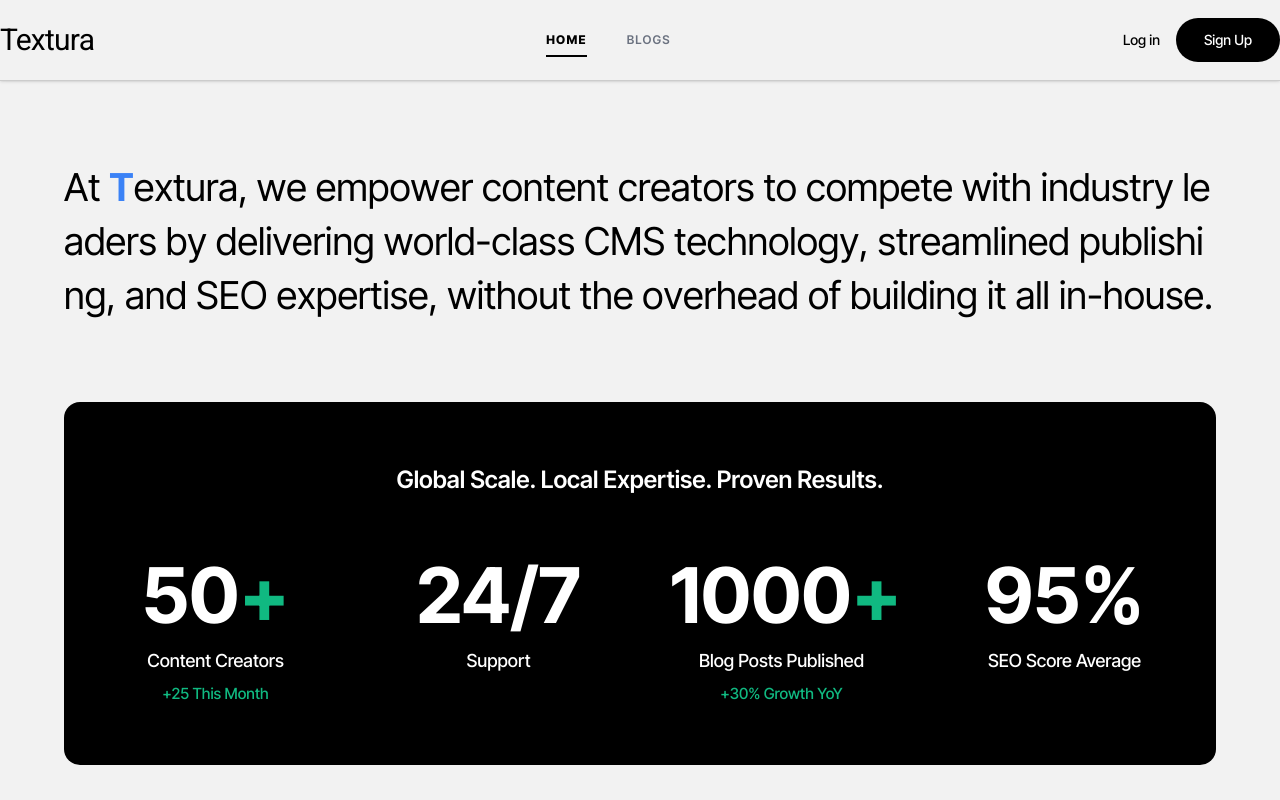
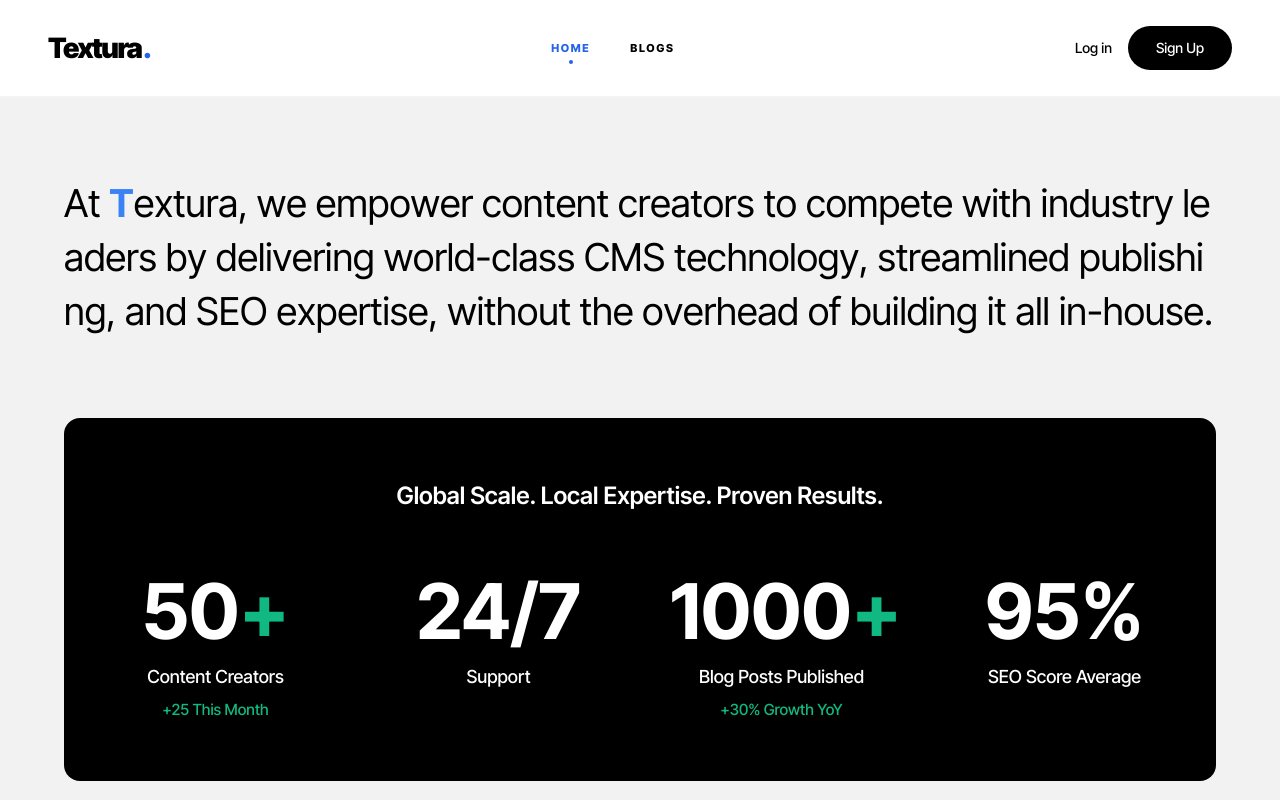
Before and after one commit to deepesh-sr/Textura, a React (Vite) app: page / in a window 1280 px wide. Shown: the top 800 px of the page. Built offline with nearby package versions, Linux system fonts and the light colour scheme; no server answers.

Commit message:
feat: redesign navigation, enhance blog UI, and implement comprehensive SEO

```diff
--- a/src/components/BlogDetail.jsx
+++ b/src/components/BlogDetail.jsx
@@ -32,6 +32,23 @@ const BlogDetail = () => {
       <Helmet>
         <title>{blog.metaTitle || blog.title} | Textura Insights</title>
         <meta name="description" content={blog.metaDescription || blog.title} />
+
+        {/* Open Graph Tags */}
+        <meta property="og:type" content="article" />
+        <meta property="og:title" content={blog.metaTitle || blog.title} />
+        <meta property="og:description" content={blog.metaDescription || blog.title} />
+        <meta property="og:image" content={blog.featuredImage} />
+        <meta property="og:url" content={`${window.location.origin}/blog/${blog.slug}`} />
+        <meta property="og:site_name" content="Textura" />
+
+        {/* Twitter Card Tags */}
+        <meta name="twitter:card" content="summary_large_image" />
+        <meta name="twitter:title" content={blog.metaTitle || blog.title} />
+        <meta name="twitter:description" content={blog.metaDescription || blog.title} />
+        <meta name="twitter:image" content={blog.featuredImage} />
+
+        {/* Canonical URL */}
+        <link rel="canonical" href={`${window.location.origin}/blog/${blog.slug}`} />
       </Helmet>
 
       {/* Modern Hero */}
--- a/src/components/BlogList.jsx
+++ b/src/components/BlogList.jsx
@@ -1,5 +1,6 @@
 import { useState, useEffect } from 'react';
 import { Link } from 'react-router-dom';
+import { Helmet } from 'react-helmet-async';
 import Container from './Container';
 
 const BlogList = () => {
@@ -40,6 +41,18 @@ const BlogList = () => {
 
   return (
     <div style={{ backgroundColor: '#F2F2F2', minHeight: '100vh', padding: '120px 0' }}>
+      <Helmet>
+        <title>Insights & Stories | Textura Digital Strategy</title>
+        <meta name="description" content="Explore the latest trends in content management, SEO optimization, and digital growth strategy from the Textura editorial team." />
+
+        <meta property="og:title" content="Insights & Stories | Textura Digital Strategy" />
+        <meta property="og:description" content="Explore the latest trends in content management, SEO optimization, and digital growth strategy." />
+        <meta property="og:type" content="website" />
+        <meta property="og:url" content={`${window.location.origin}/blogs`} />
+
+        <link rel="canonical" href={`${window.location.origin}/blogs`} />
+      </Helmet>
+
       <Container>
         <div style={{ maxWidth: '800px', marginBottom: '80px' }}>
           <h1 style={{
--- a/src/components/Logo.jsx
+++ b/src/components/Logo.jsx
@@ -2,11 +2,21 @@ const Logo = () => {
   return (
     <a
       href="/"
-      className="text-2xl lg:text-3xl font-normal text-pure-black tracking-tight hover:opacity-80 transition-opacity duration-300"
+      className="hover:opacity-80 transition-opacity duration-300"
       aria-label="Textura - Home"
-      style={{ fontFamily: "'Roboto', sans-serif" }}
+      style={{
+        fontFamily: "'Inter Tight', sans-serif",
+        fontSize: '28px',
+        fontWeight: '900',
+        color: '#000000',
+        letterSpacing: '-0.05em',
+        textDecoration: 'none',
+        display: 'flex',
+        alignItems: 'center'
+      }}
     >
       Textura
+      <span style={{ color: '#2563EB', marginLeft: '1px' }}>.</span>
     </a>
   );
 };
--- a/src/components/Navbar.jsx
+++ b/src/components/Navbar.jsx
@@ -1,35 +1,63 @@
+import { useState, useEffect } from 'react';
 import Logo from './Logo';
 import Navigation from './Navigation';
 import SignIn from './SignIn';
 
 const Navbar = () => {
+  const [scrolled, setScrolled] = useState(false);
+
+  useEffect(() => {
+    const handleScroll = () => {
+      setScrolled(window.scrollY > 20);
+    };
+    window.addEventListener('scroll', handleScroll);
+    return () => window.removeEventListener('scroll', handleScroll);
+  }, []);
+
   return (
-    <header className="bg-pure-white sticky top-0 z-50 shadow-sm" role="banner">
+    <header
+      style={{
+        position: 'sticky',
+        top: 0,
+        zIndex: 100,
+        width: '100%',
+        backgroundColor: scrolled ? 'rgba(255, 255, 255, 0.7)' : '#FFFFFF',
+        backdropFilter: scrolled ? 'blur(20px) saturate(180%)' : 'none',
+        WebkitBackdropFilter: scrolled ? 'blur(20px) saturate(180%)' : 'none',
+        borderBottom: scrolled ? '1px solid rgba(255, 255, 255, 0.3)' : '1px solid #F3F4F6',
+        transition: 'all 0.4s cubic-bezier(0.4, 0, 0.2, 1)',
+        boxShadow: scrolled ? '0 10px 30px -10px rgba(0,0,0,0.05)' : 'none'
+      }}
+    >
       <nav
-        className="max-w-350 mx-auto px-6 lg:px-12"
-        role="navigation"
-        aria-label="Main navigation"
+        style={{
+          maxWidth: '1440px',
+          margin: '0 auto',
+          padding: '0 48px',
+          height: scrolled ? '72px' : '96px',
+          display: 'flex',
+          alignItems: 'center',
+          justifyContent: 'between',
+          transition: 'height 0.4s cubic-bezier(0.4, 0, 0.2, 1)'
+        }}
       >
-        <div className="flex items-center justify-between h-20">
+        <div style={{ display: 'flex', alignItems: 'center', justifyContent: 'space-between', width: '100%' }}>
           {/* Left Column - Logo */}
-          <div className="shrink-0">
+          <div style={{ flexShrink: 0 }}>
             <Logo />
           </div>
 
           {/* Middle Column - Navigation Links */}
-          <div className="hidden lg:flex flex-1 justify-center">
+          <div style={{ flex: 1, display: 'flex', justifyContent: 'center' }}>
             <Navigation />
           </div>
 
           {/* Right Column - Sign In */}
-          <div className="shrink-0">
+          <div style={{ flexShrink: 0 }}>
             <SignIn />
           </div>
         </div>
       </nav>
-
-      {/* Thin line below navbar */}
-      <div className="h-px bg-gray-200"></div>
     </header>
   );
 };
--- a/src/components/Navigation.jsx
+++ b/src/components/Navigation.jsx
@@ -18,26 +18,25 @@ const Navigation = () => {
   ];
 
   return (
-    <ul className="flex items-center gap-8 xl:gap-10" role="menubar" style={{ listStyle: 'none', padding: 0, margin: 0, display: 'flex' }}>
+    <ul style={{ listStyle: 'none', padding: 0, margin: 0, display: 'flex', gap: '40px', alignItems: 'center' }}>
       {navLinks.map((link) => {
         const isActive = location.pathname === link.href;
         const isHashLink = link.href.startsWith('/#');
 
         return (
-          <li key={link.name} role="none">
+          <li key={link.name}>
             {isHashLink ? (
               <a
                 href={link.href}
                 className="group"
                 style={{
                   textDecoration: 'none',
-                  fontSize: '12px',
-                  fontWeight: '700',
-                  letterSpacing: '0.1em',
+                  fontSize: '11px',
+                  fontWeight: '800',
+                  letterSpacing: '0.15em',
                   color: '#000000',
+                  padding: '8px 0',
                   fontFamily: "'Inter Tight', sans-serif",
-                  padding: '8px 0',
-                  position: 'relative',
                   display: 'inline-block'
                 }}
               >
@@ -49,15 +48,15 @@ const Navigation = () => {
                 className="group"
                 style={{
                   textDecoration: 'none',
-                  fontSize: '12px',
-                  fontWeight: isActive ? '800' : '600',
-                  letterSpacing: '0.1em',
-                  color: isActive ? '#000000' : '#6B7280',
+                  fontSize: '11px',
+                  fontWeight: '800',
+                  letterSpacing: '0.15em',
+                  color: isActive ? '#2563EB' : '#000000',
                   fontFamily: "'Inter Tight', sans-serif",
                   padding: '8px 0',
                   position: 'relative',
                   display: 'inline-block',
-                  transition: 'color 0.3s ease'
+                  transition: 'color 0.3s cubic-bezier(0.4, 0, 0.2, 1)'
                 }}
               >
                 {link.name}
@@ -65,13 +64,15 @@ const Navigation = () => {
                   style={{
                     position: 'absolute',
                     bottom: 0,
-                    left: 0,
-                    width: isActive ? '100%' : '0%',
-                    height: '2px',
-                    backgroundColor: '#000000',
-                    transition: 'width 0.3s ease'
+                    left: '50%',
+                    transform: 'translateX(-50%)',
+                    width: isActive ? '4px' : '0%',
+                    height: '4px',
+                    borderRadius: '50%',
+                    backgroundColor: '#2563EB',
+                    transition: 'width 0.3s ease, background-color 0.3s'
                   }}
-                  className="group-hover:w-full"
+                  className="group-hover:w-1 group-hover:bg-blue-600"
                 />
               </Link>
             )}
--- a/src/components/SignIn.jsx
+++ b/src/components/SignIn.jsx
@@ -25,11 +25,22 @@ const SignIn = () => {
   if (user) {
     return (
       <div className="flex items-center gap-4">
-        <span className="text-sm font-medium text-gray-500">{user.role}</span>
+        <span style={{ fontSize: '12px', fontWeight: '700', color: '#6B7280', textTransform: 'uppercase', letterSpacing: '0.05em', fontFamily: "'Inter Tight', sans-serif" }}>{user.role}</span>
         <button
           onClick={handleLogout}
-          className="text-sm font-medium px-4 py-2 border border-gray-200 rounded-lg hover:bg-gray-50 transition-colors"
-          style={{ fontFamily: "'Inter Tight', sans-serif" }}
+          style={{
+            fontFamily: "'Inter Tight', sans-serif",
+            fontSize: '13px',
+            fontWeight: '700',
+            padding: '10px 24px',
+            border: '1px solid #E5E7EB',
+            borderRadius: '100px',
+            backgroundColor: '#FFFFFF',
+            color: '#000000',
+            cursor: 'pointer',
+            transition: 'all 0.3s ease'
+          }}
+          className="hover:bg-black hover:text-white hover:border-black"
         >
           Logout
         </button>
```
